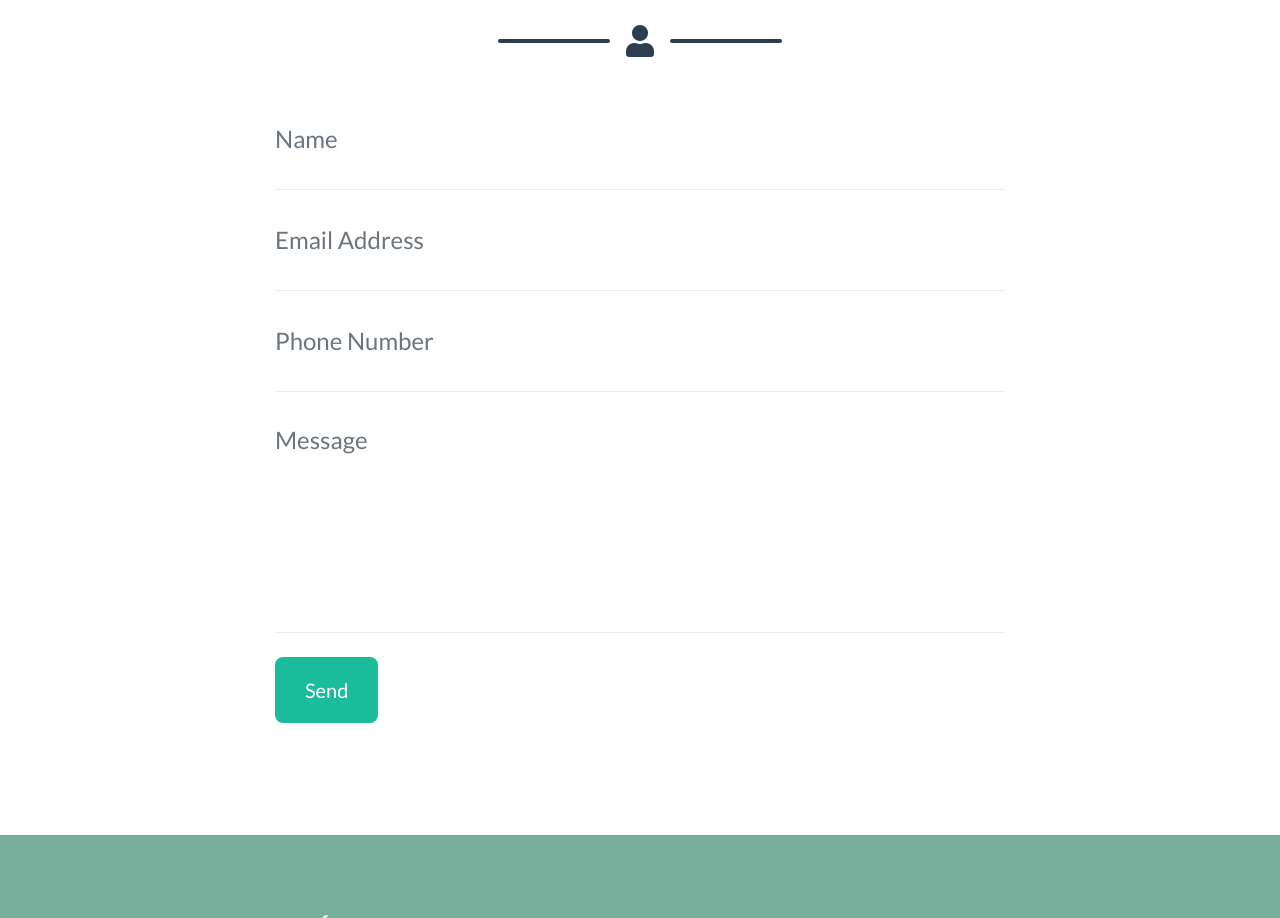
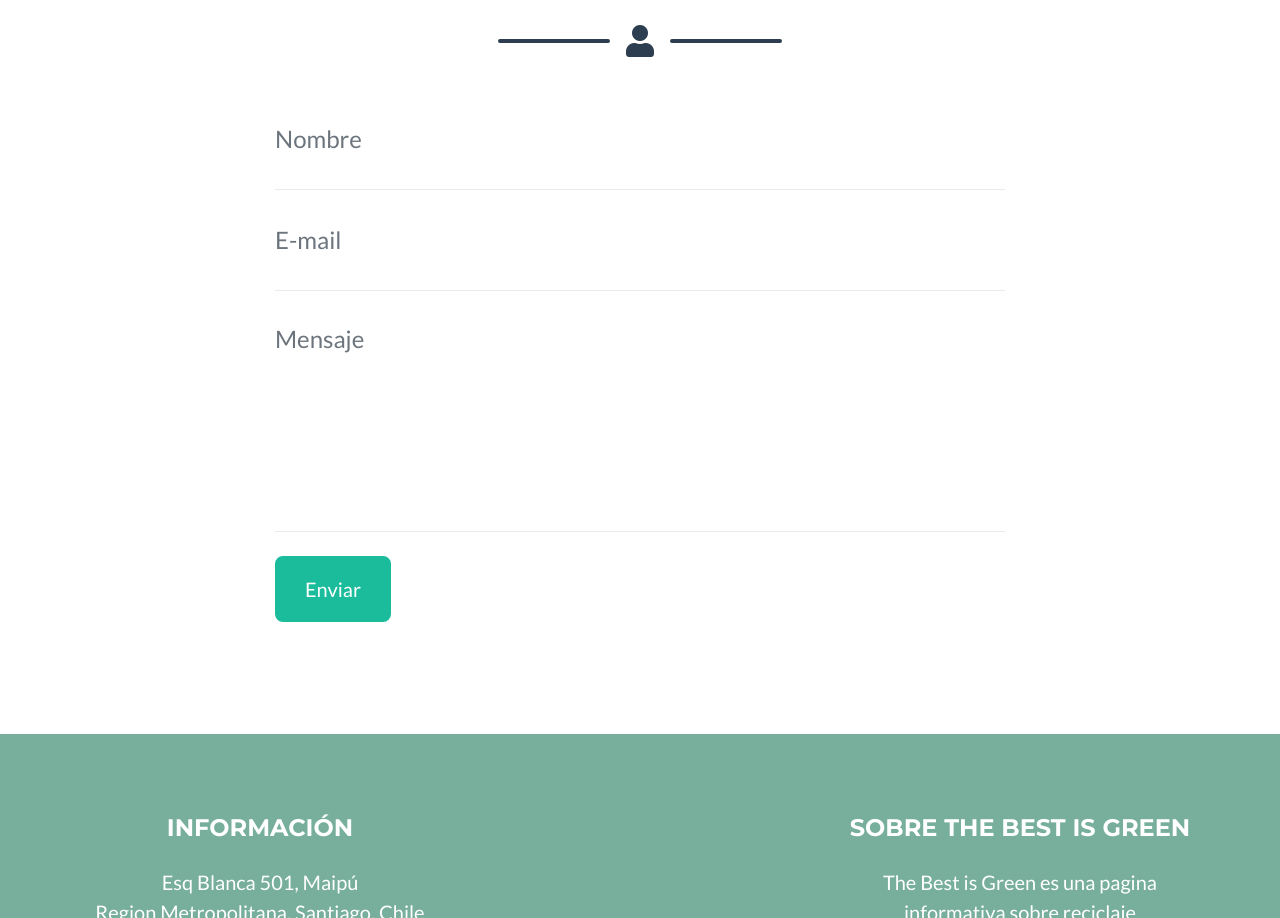
Before and after one commit to Benyii/pagina-reciclaje, a plain HTML site: page index.html in a window 1280 px wide. Shown: the part 1882-2800 px from the top of the page. Drawn offline with Linux system fonts and the light colour scheme.

Commit message:
Actualización de index.html y JavaScript
- Se cambio formato de imagenes del Carussel a JPEG para reducción de tamaño
- Traducción al español de apartado "Contacto"
- Edición en mensajes de archivo contact_me.js

```diff
--- a/index.html
+++ b/index.html
@@ -56,21 +56,21 @@
           </ol>
           <div class="carousel-inner" role="listbox">
             <!-- Slide One - Set the background image for this slide in the line below -->
-            <div class="carousel-item active" style="background-image: url('img/carusel/slide-1.png')">
+            <div class="carousel-item active" style="background-image: url('img/carusel/slide-1.jpg')">
               <div class="carousel-caption d-none d-md-block">
                 <h3 class="borderh3">¡Toma la iniciativa!</h3>
                 <p class="borderp">Aquí aprenderás de manera facil como reclicar desde tu hogar</p>
               </div>
             </div>
             <!-- Slide Two - Set the background image for this slide in the line below -->
-            <div class="carousel-item" style="background-image: url('img/carusel/slide-2.png')">
+            <div class="carousel-item" style="background-image: url('img/carusel/slide-2.jpg')">
               <div class="carousel-caption d-none d-md-block">
                 <h3 class="borderh3">¡Cualquier idea es útil!</h3>
                 <p class="borderp">Puedes compartir tu información al final de la pagina</p>
               </div>
             </div>
             <!-- Slide Three - Set the background image for this slide in the line below -->
-            <div class="carousel-item" style="background-image: url('img/carusel/slide-3.png')">
+            <div class="carousel-item" style="background-image: url('img/carusel/slide-3.jpg')">
               <div class="carousel-caption d-none d-md-block">
                 <h3 class="borderh3">¿Qué esperas?</h3>
                 <p class="borderp">Comienza a reciclar ¡ya!</p>
@@ -203,36 +203,29 @@
           <form name="sentMessage" id="contactForm" novalidate="novalidate">
             <div class="control-group">
               <div class="form-group floating-label-form-group controls mb-0 pb-2">
-                <label>Name</label>
-                <input class="form-control" id="name" type="text" placeholder="Name" required="required" data-validation-required-message="Please enter your name.">
+                <label>Nombre</label>
+                <input class="form-control" id="name" type="text" placeholder="Nombre" required="required" data-validation-required-message="Please enter your name.">
                 <p class="help-block text-danger"></p>
               </div>
             </div>
             <div class="control-group">
               <div class="form-group floating-label-form-group controls mb-0 pb-2">
-                <label>Email Address</label>
-                <input class="form-control" id="email" type="email" placeholder="Email Address" required="required" data-validation-required-message="Please enter your email address.">
+                <label>Dirección E-mail</label>
+                <input class="form-control" id="email" type="email" placeholder="E-mail" required="required" data-validation-required-message="Please enter your email address.">
                 <p class="help-block text-danger"></p>
               </div>
             </div>
             <div class="control-group">
               <div class="form-group floating-label-form-group controls mb-0 pb-2">
-                <label>Phone Number</label>
-                <input class="form-control" id="phone" type="tel" placeholder="Phone Number" required="required" data-validation-required-message="Please enter your phone number.">
-                <p class="help-block text-danger"></p>
-              </div>
-            </div>
-            <div class="control-group">
-              <div class="form-group floating-label-form-group controls mb-0 pb-2">
-                <label>Message</label>
-                <textarea class="form-control" id="message" rows="5" placeholder="Message" required="required" data-validation-required-message="Please enter a message."></textarea>
+                <label>Mensaje</label>
+                <textarea class="form-control" id="message" rows="5" placeholder="Mensaje" required="required" data-validation-required-message="Please enter a message."></textarea>
                 <p class="help-block text-danger"></p>
               </div>
             </div>
             <br>
             <div id="success"></div>
             <div class="form-group">
-              <button type="submit" class="btn btn-primary btn-xl" id="sendMessageButton">Send</button>
+              <button type="submit" class="btn btn-primary btn-xl" id="sendMessageButton">Enviar</button>
             </div>
           </form>
         </div>
--- a/js/contact_me.js
+++ b/js/contact_me.js
@@ -35,7 +35,7 @@ $(function() {
           $('#success > .alert-success').html("<button type='button' class='close' data-dismiss='alert' aria-hidden='true'>&times;")
             .append("</button>");
           $('#success > .alert-success')
-            .append("<strong>Your message has been sent. </strong>");
+            .append("<strong>Tu mensaje ha sido enviado. </strong>");
           $('#success > .alert-success')
             .append('</div>');
           //clear all fields
```
